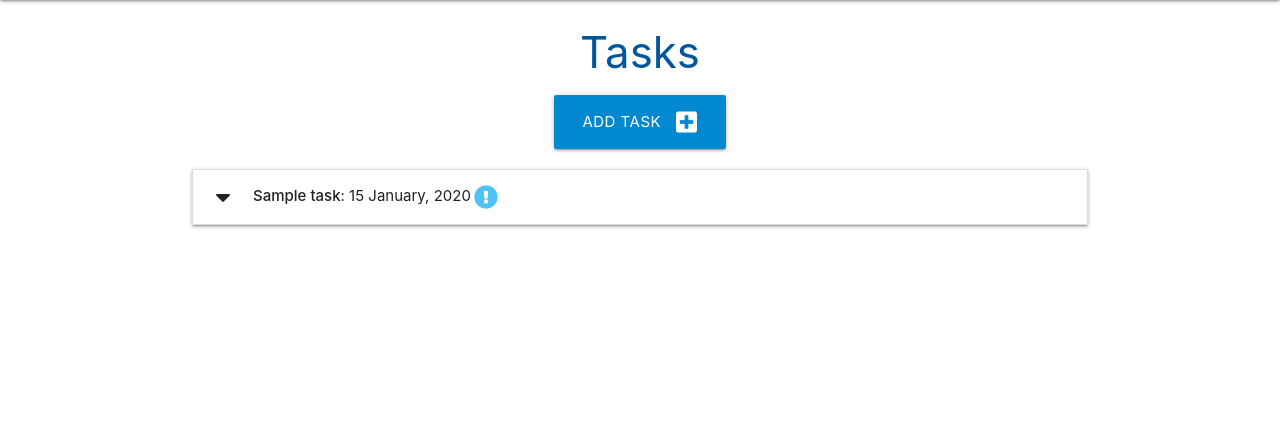
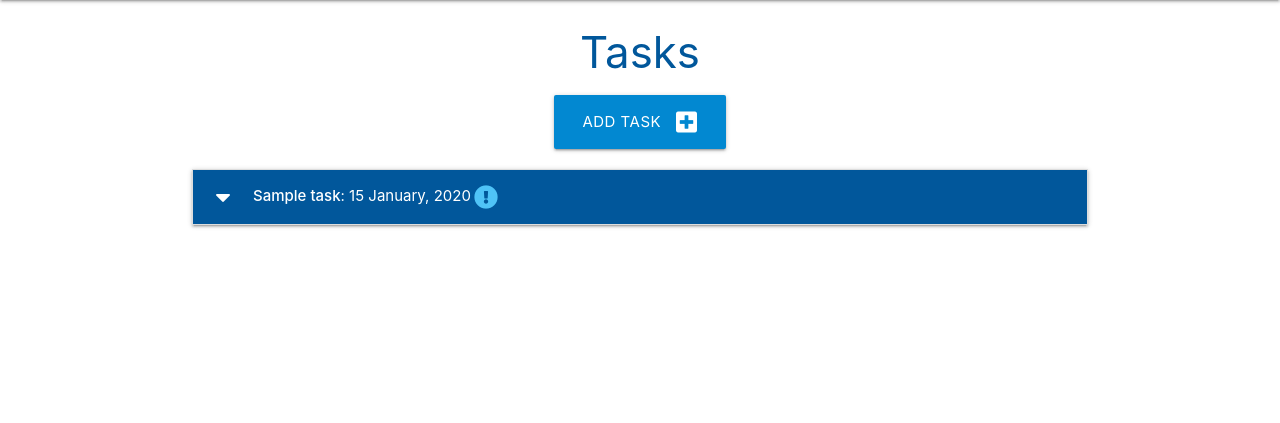
Before and after one commit to 0oSaraho0/ci-data-management-walkthrough, a Flask app: page / in a window 1280 px wide. Shown: the part 64-487 px from the top of the page. Run offline with Flask 2, Linux system fonts and the light colour scheme; tables that the repository leaves empty hold one stand-in row (values such as "Sample post").

```diff
--- a/taskmanager/templates/tasks.html
+++ b/taskmanager/templates/tasks.html
@@ -1,9 +1,3 @@
-<!-- this file is were we display any tasks that will be stored within our database later
-We will use the extends  block which will extend our base html template
-This means that by estending the template anything created onteh base template will display
-here as well including navbar and footer.  Then we inject anything from this tasks  template
-into the 'content' block element making sure to close the block end as well-->
-
 {% extends "base.html" %}
 {% block content %}
 
@@ -12,16 +6,15 @@ into the 'content' block element making sure to close the block end as well-->
 <div class="row">
     <div class="col s12 center-align">
         <a href="{{ url_for('add_task') }}" class="btn-large light-blue darken-2">
-            Add Task <i     class="fas fa-plus-square right"></i>
+            Add Task <i class="fas fa-plus-square right"></i>
         </a>
-
     </div>
 </div>
 
 <ul class="collapsible">
     {% for task in tasks|sort(attribute="due_date") %}
     <li>
-        <div class="collapsible-header">
+        <div class="collapsible-header white-text light-blue darken-4">
             <i class="fas fa-caret-down"></i>
             <strong>{{ task.task_name }}</strong> : {{ task.due_date.strftime("%d %B, %Y") }}
             {% if task.is_urgent == True %}
@@ -30,7 +23,7 @@ into the 'content' block element making sure to close the block end as well-->
         </div>
         <div class="collapsible-body">
             <strong>{{ task.category }}</strong>
-            <p>{{ task.task_description}}</p>
+            <p>{{ task.task_description }}</p>
             <p>
                 <a href="{{ url_for('edit_task', task_id=task.id) }}" class="btn green accent-4">Edit</a>
                 <a href="{{ url_for('delete_task', task_id=task.id) }}" class="btn red">Delete</a>
```
